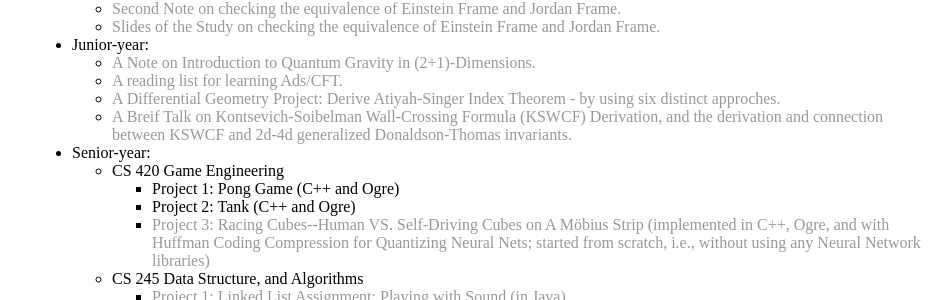
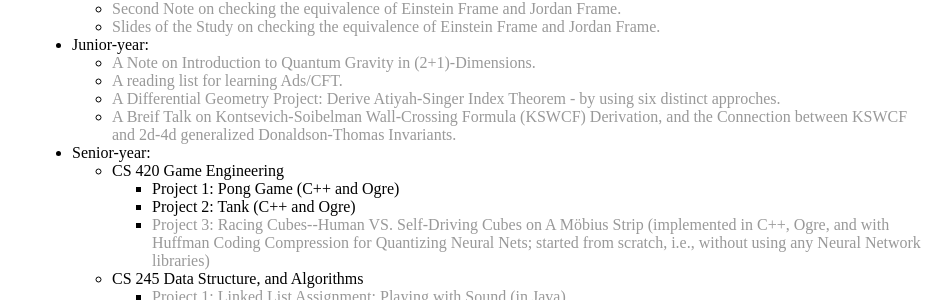
Before and after one commit to williamchuang/williamchuang.github.io, a Jekyll site: the page built from projects/index.html, in a window 1280 px wide. Shown: the part 202-502 px from the top of the page, without its empty margins (160-1110 px from the left). Built offline with Jekyll 4.4.1, drawn with Linux system fonts in a browser that asks for light colours; comment, search, counter and statistics services are not loaded.

Commit message:
Update index.html

```diff
--- a/projects/index.html
+++ b/projects/index.html
@@ -25,7 +25,7 @@ blog: passive
   			<li><a href="/files/2+1.pdf">A Note on Introduction to Quantum Gravity in (2+1)-Dimensions.</a><br>
   			<li><a href="/files/booklist.pdf"> A reading list for learning Ads/CFT.</a><br>
 			<li><a href="/files/Index_Them.pdf"> A Differential Geometry Project: Derive Atiyah-Singer Index Theorem - by using six distinct approches.</a><br>
-			<li><a href="/files/William_Chuang_Notes_on_Wall_Crossing.pdf"> A Breif Talk on Kontsevich-Soibelman Wall-Crossing Formula (KSWCF) Derivation, and the derivation and connection between KSWCF and 2d-4d generalized Donaldson-Thomas invariants.</a><br>
+			<li><a href="/files/William_Chuang_Notes_on_Wall_Crossing.pdf"> A Breif Talk on Kontsevich-Soibelman Wall-Crossing Formula (KSWCF) Derivation, and the Connection between KSWCF and 2d-4d generalized Donaldson-Thomas Invariants.</a><br>
 		</ul>
 
 
```
